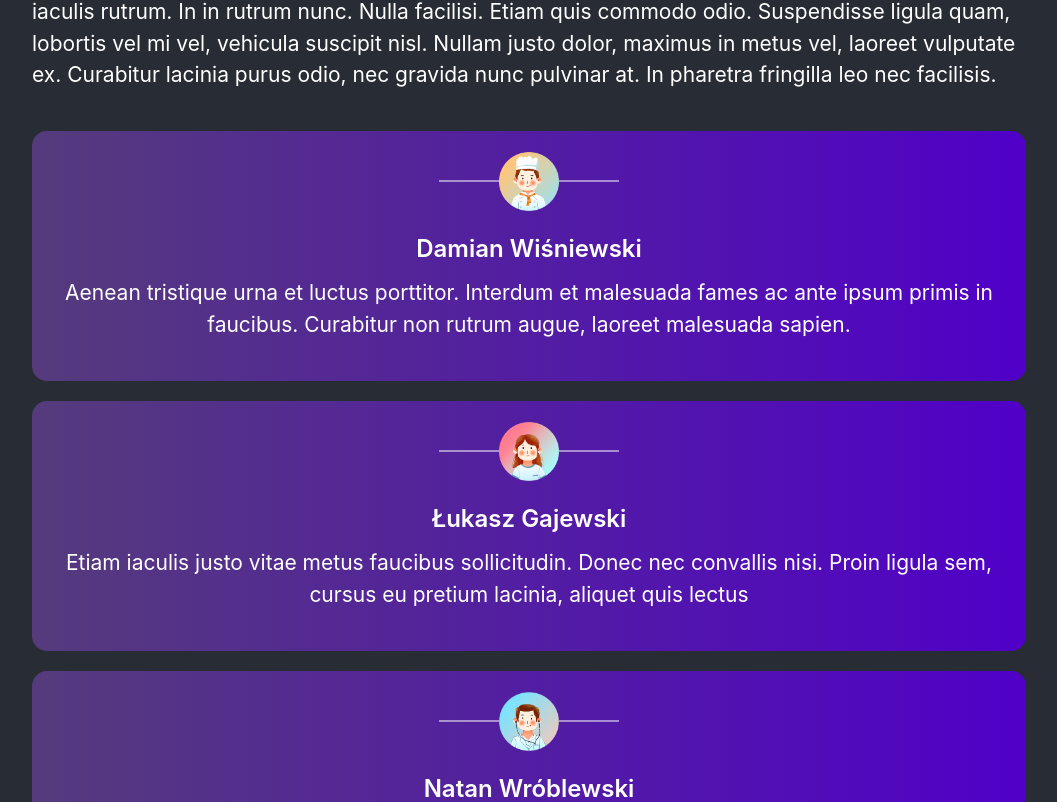
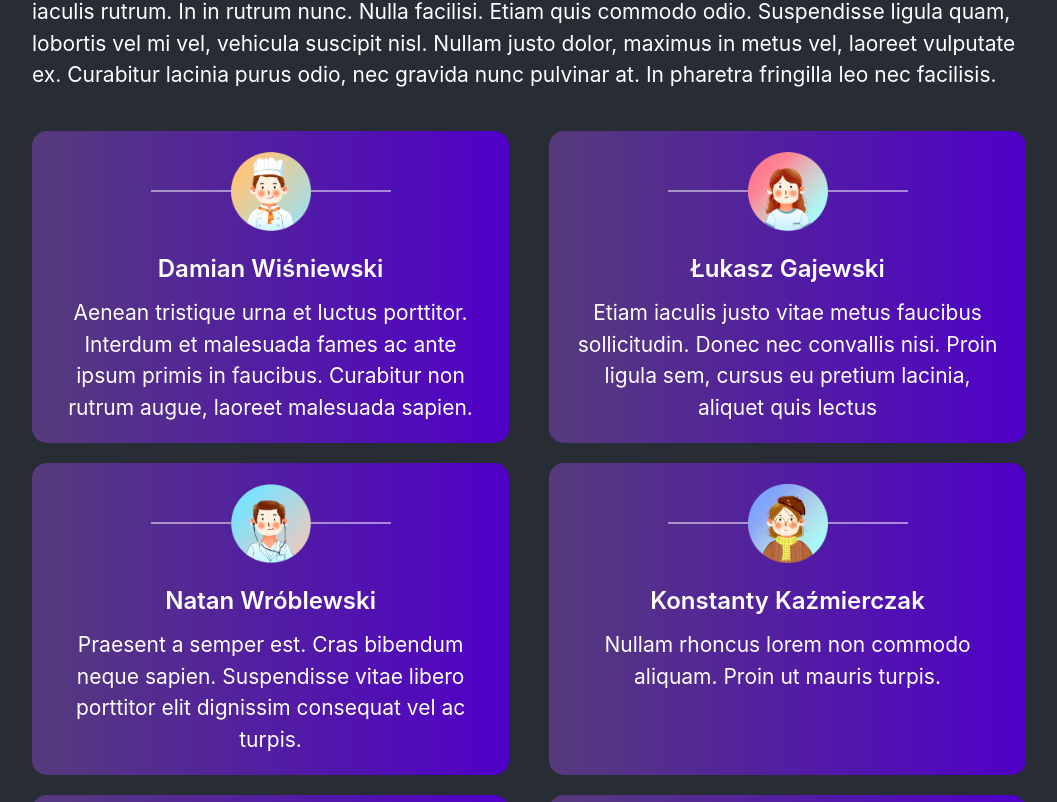
Before and after one commit to mbish0p/Portfolio, a React (Create React App) app: page /cards in a window 1280 px wide. Shown: the part 438-1240 px from the top of the page, without its empty margins (111-1168 px from the left). Built offline with nearby package versions, Linux system fonts and the light colour scheme.

Commit message:
Fix cards physics

```diff
--- a/src/components/cards/CardItem.tsx
+++ b/src/components/cards/CardItem.tsx
@@ -1,4 +1,4 @@
-import React from 'react';
+import React, { useRef } from 'react';
 
 //libararies
 import { animated, useSpring, to } from 'react-spring';
@@ -13,8 +13,22 @@ type Props = {
 
 const CardItem = ({ item }: Props) => {
 
-        const calcX = (y: number, ly: number) => -(y - ly - window.innerHeight / 2) / 40;
-        const calcY = (x: number, lx: number) => (x - lx - window.innerWidth / 2) / 40;
+    const ref = useRef<HTMLDivElement>(null);
+
+    const calcX = (y: number, ly: number) => {
+        if (ref.current) {
+            const position = ref.current.getBoundingClientRect();
+            const elCenter = (position.y + ref.current.clientHeight / 2);
+            return -(y - elCenter) / 40;
+        }
+    };
+    const calcY = (x: number, lx: number) => {
+        if (ref.current) {
+            const position = ref.current.getBoundingClientRect();
+            const elCenter = (position.x + ref.current.clientWidth / 2);
+            return (x - elCenter) / 40;
+        }
+    };
 
     const [{ x, y, rotateX, rotateY, rotateZ, zoom, scale }, api] = useSpring(
         () => ({
@@ -36,7 +50,7 @@ const CardItem = ({ item }: Props) => {
                 api({
                     rotateX: calcX(py, y.get()),
                     rotateY: calcY(px, x.get()),
-                                        scale: 1.1,
+                    scale: 1.05,
                 });
         },
         onHover: (state) => {
@@ -57,6 +71,7 @@ const CardItem = ({ item }: Props) => {
                 rotateY,
                 rotateZ,
             }}
+            ref={ref}
         >
             <div className='card--image' style={{ backgroundImage: `url(${item.avatar})` }} />
             <p className='paragraph--component -big text-center mb-4'>{item.name}</p>
--- a/src/styles/components/cards/CardsMain.scss
+++ b/src/styles/components/cards/CardsMain.scss
@@ -55,3 +55,28 @@
     transform: translateY(-50%);
   }
 }
+
+@screen md {
+  .cards--container {
+    display: flex;
+    flex-wrap: wrap;
+    justify-content: space-between;
+
+    > .card {
+      width: 48%;
+    }
+  }
+
+  .card--image {
+    width: 8rem;
+    height: 8rem;
+  }
+}
+
+@screen xl {
+  .cards--container {
+    > .card {
+      width: 32%;
+    }
+  }
+}
```
Lines whose indentation alone changed are shown as unchanged.
